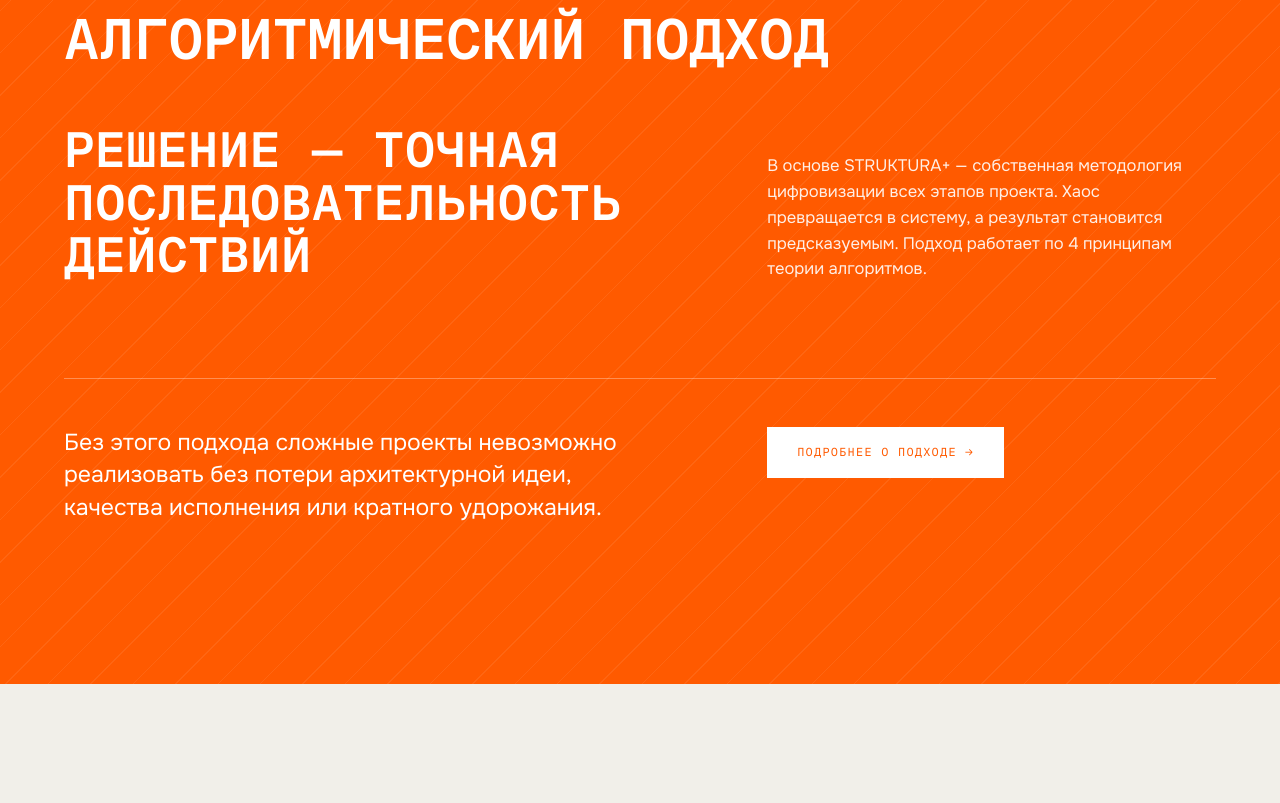
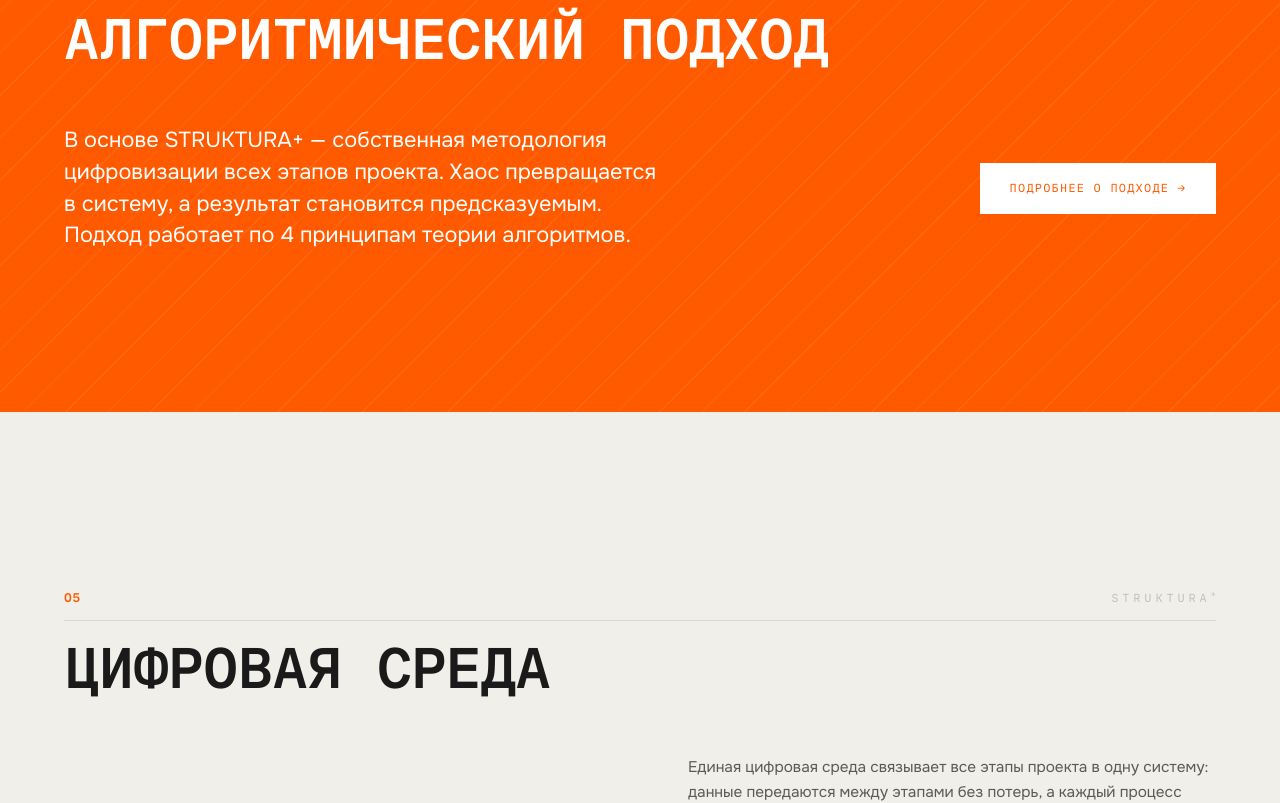
Before and after one commit to timurthejohn-droid/struktura, a Next.js app: page / in a window 1280 px wide. Shown: the part 4660-5463 px from the top of the page. Built offline with nearby package versions, Linux system fonts and the light colour scheme.

Commit message:
Алгоритмический подход: компактный блок — текст методологии слева, белая кнопка справа
Co-Authored-By: Claude Fable 5 <noreply@anthropic.com>

```diff
--- a/app/components/AlgoPrinciples.tsx
+++ b/app/components/AlgoPrinciples.tsx
@@ -1,8 +1,9 @@
 "use client";
 import SectionHead from "./SectionHead";
-
+import { useReveal } from "./useReveal";
 
 export default function AlgoPrinciples() {
+  const revealRef = useReveal();
   return (
     <section className="py-24 md:py-40 relative overflow-hidden" style={{ background: "var(--orange)" }}>
       <div
@@ -12,26 +13,17 @@ export default function AlgoPrinciples() {
       <div className="container-x relative z-10">
         <SectionHead index="04 · Решение" kicker="Алгоритмический подход" theme="orange" />
 
-        {/* story pivot: problems → solution */}
-        <div className="grid lg:grid-cols-[1.15fr_0.85fr] gap-10 lg:gap-24 items-end mb-16 md:mb-24">
-          <h2 className="text-white" style={{ fontSize: "clamp(30px, 4vw, 66px)", lineHeight: 1.02 }}>
-            Решение — точная
-            <br className="hidden md:block" /> последовательность действий
-          </h2>
-          <p className="font-body text-white/90" style={{ fontSize: "clamp(16px, 1.3vw, 21px)", lineHeight: 1.55 }}>
+        {/* методология + cta */}
+        <div
+          ref={revealRef}
+          className="reveal grid lg:grid-cols-[1.15fr_0.85fr] gap-10 lg:gap-24 items-center"
+        >
+          <p className="font-body text-white" style={{ fontSize: "clamp(18px, 1.7vw, 28px)", lineHeight: 1.45 }}>
             В&nbsp;основе STRUKTURA+ — собственная методология цифровизации всех этапов
             проекта. Хаос превращается в&nbsp;систему, а&nbsp;результат становится
             предсказуемым. Подход работает по&nbsp;4&nbsp;принципам теории алгоритмов.
           </p>
-        </div>
-
-        {/* warning + results + cta */}
-        <div className="mt-16 md:mt-24 pt-12 grid lg:grid-cols-[1.15fr_0.85fr] gap-12 lg:gap-24" style={{ borderTop: "1px solid rgba(255,255,255,0.32)" }}>
-          <p className="font-body text-white" style={{ fontSize: "clamp(18px, 1.8vw, 30px)", lineHeight: 1.4 }}>
-            Без этого подхода сложные проекты невозможно реализовать без потери
-            архитектурной идеи, качества исполнения или кратного удорожания.
-          </p>
-          <div>
+          <div className="lg:justify-self-end">
             <a href="#digital" className="btn btn-white">Подробнее о подходе →</a>
           </div>
         </div>
```
